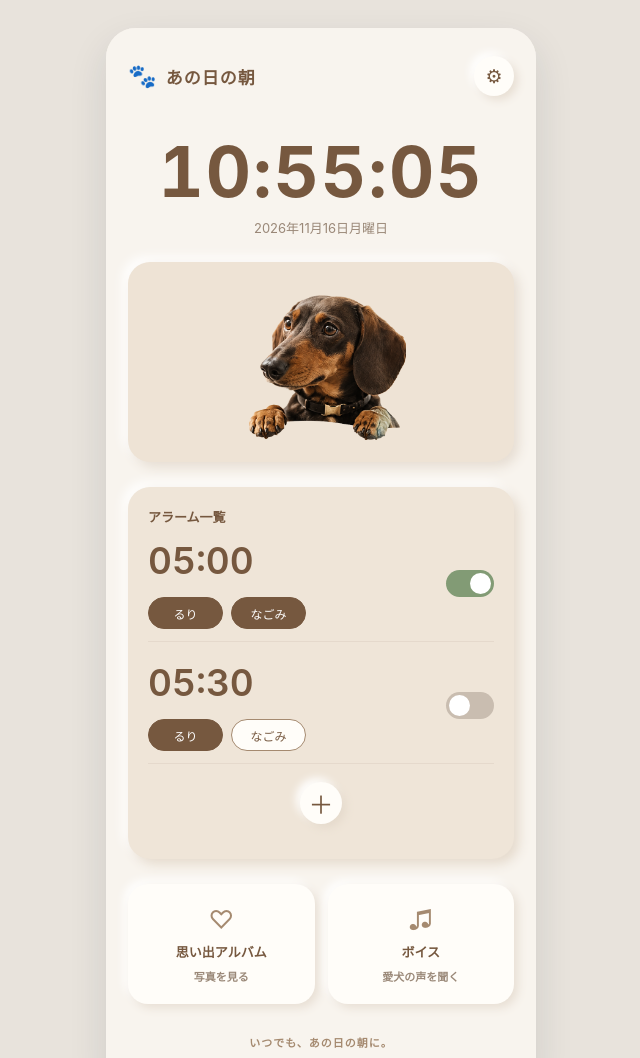
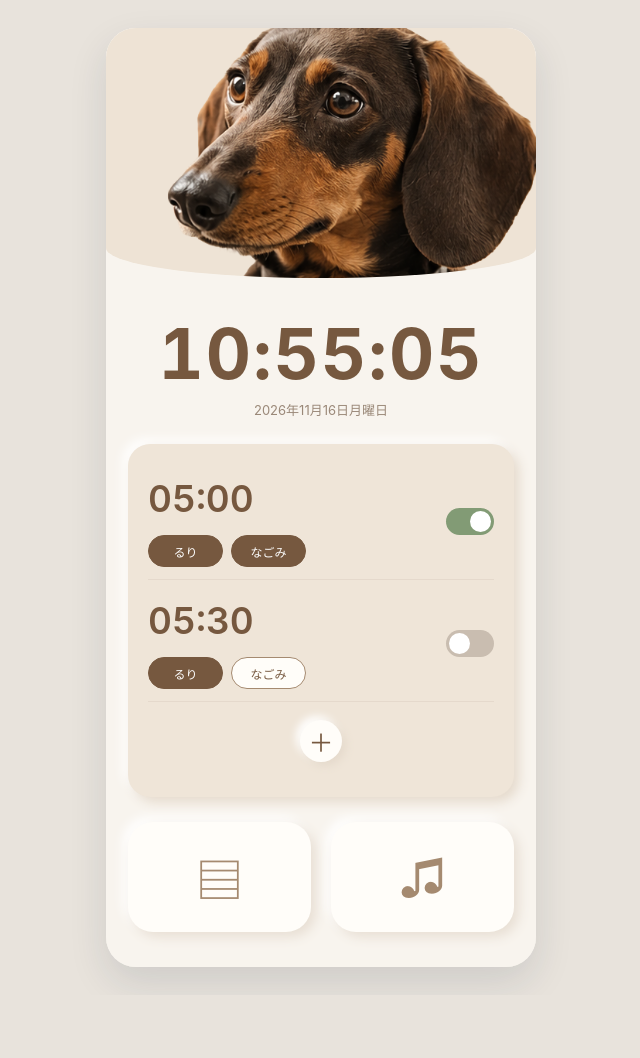
Before and after one commit to ayato-h/2026_DogLight, a plain HTML site: page index.html in a window 1280 px wide. Shown: the top 1058 px of the page, without its empty margins (319-959 px from the left). After the commit the page ends 995 px from the top, so only its background shows below. Drawn offline with Linux system fonts and the light colour scheme.

Commit message:
index.htmlを更新

```diff
--- a/css/common.css
+++ b/css/common.css
@@ -217,35 +217,34 @@ textarea {
 
 /* 愛犬の写真 */
 
+/* 愛犬の写真 */
+
 .dog-section {
+    width: calc(100% + 44px);
+    margin: -28px -22px 0;
     text-align: center;
 }
 
 .dog-photo {
     width: 100%;
-    max-width: 400px;
-    height: 200px;
-    margin: 0 auto;
+    height: 250px;
+
     overflow: hidden;
-    border-radius: 22px;
+    position: relative;
+    border-radius: 0 0 50% 50% / 0 0 12% 12%;
     background: var(--brown-soft);
-    box-shadow:
-        5px 5px 12px #e6ddd2,
-        -5px -5px 12px #ffffff;
 
-    display: flex;
-    justify-content: center;
-    align-items: center;
-    padding: 20px;
 }
 
 .dog-photo img {
     width: 100%;
     height: 100%;
-    object-fit: contain;
-    object-position: center;
+
+    /* 写真いっぱいに犬を表示 */
+    object-fit: cover;
+    object-position: center 30%;
+
     display: block;
-    border-radius: 14px;
 }
 
 .dog-section h2 {
@@ -485,24 +484,28 @@ textarea {
 
 /* メニュー */
 
+/* メニュー */
+
 .home-menu {
     display: grid;
     grid-template-columns: 1fr 1fr;
-    gap: 13px;
+    gap: 20px;
 }
 
 .menu-card {
-    min-height: 120px;
-    padding: 17px 8px;
+    min-height: 110px;
+
     display: flex;
-    flex-direction: column;
     align-items: center;
     justify-content: center;
-    gap: 7px;
-    border-radius: 20px;
+
+    border-radius: 25px;
     background: var(--surface);
-    box-shadow: 4px 4px 10px #e8dfd4,
-                -4px -4px 10px #ffffff;
+
+    box-shadow:
+        5px 5px 12px #e8dfd4,
+        -5px -5px 12px #ffffff;
+
     transition: 0.2s;
 }
 
@@ -512,7 +515,8 @@ textarea {
 
 .menu-icon {
     color: var(--brown-light);
-    font-size: 25px;
+    font-size: 48px;
+    font-weight: 400;
 }
 
 .menu-title {
--- a/index.html
+++ b/index.html
@@ -12,26 +12,16 @@
 <body>
     <div class="app-shell">
         <main id="main-content" class="screen screen--home">
-            <header class="home-header">
-                <div class="logo">
-                    <span class="logo-icon">🐾</span>
-                    <span>あの日の朝</span>
-                </div>
-                <a href="pages/settings.html" class="settings-button">⚙</a>
-            </header>
-            <section class="home-clock">
-                <h1 id="current-time">05:00:00</h1>
-                <p id="current-date"></p>
-            </section>
             <section class="dog-section">
                 <div class="dog-photo">
                     <img src="images/image.png" alt="なごみとるり">
                 </div>
             </section>
+            <section class="home-clock">
+                <h1 id="current-time">05:00:00</h1>
+                <p id="current-date"></p>
+            </section>
             <section class="alarm-card">
-                <div class="alarm-heading">
-                    <span>アラーム一覧</span>
-                </div>
                 <div id="alarm-list">
                     <div class="alarm-info">
                         <div class="alarm-content">
@@ -77,17 +67,12 @@
 
             <section class="home-menu">
                 <a href="pages/album.html" class="menu-card">
-                    <span class="menu-icon">♡</span>
-                    <span class="menu-title">思い出アルバム</span>
-                    <span class="menu-description">写真を見る</span>
+                    <span class="menu-icon">▤</span>
                 </a>
                 <a href="pages/voice.html" class="menu-card">
                     <span class="menu-icon">♫</span>
-                    <span class="menu-title">ボイス</span>
-                    <span class="menu-description">愛犬の声を聞く</span>
                 </a>
             </section>
-            <footer class="home-footer">いつでも、あの日の朝に。</footer>
         </main>
     </div>
 
```
